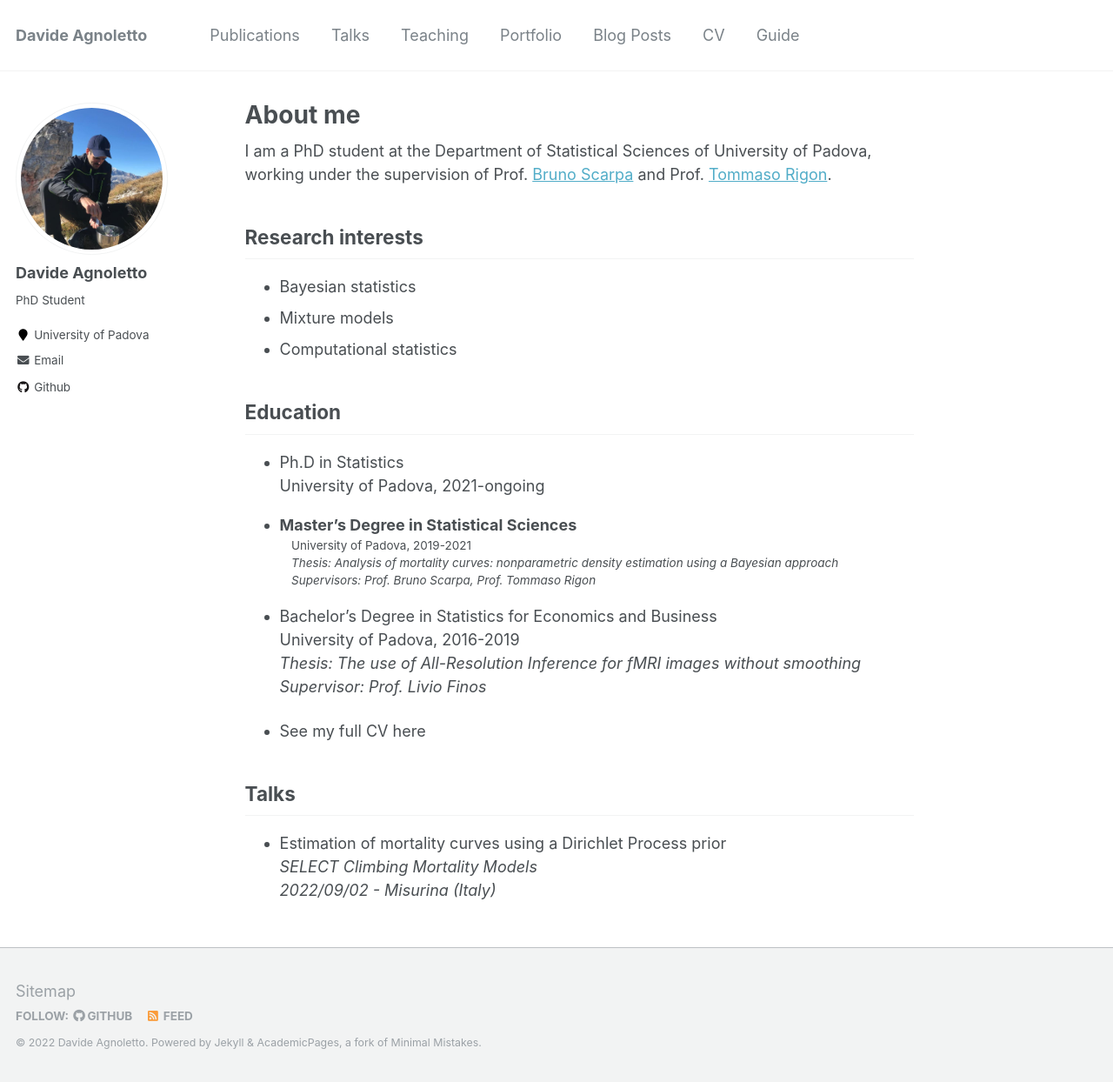
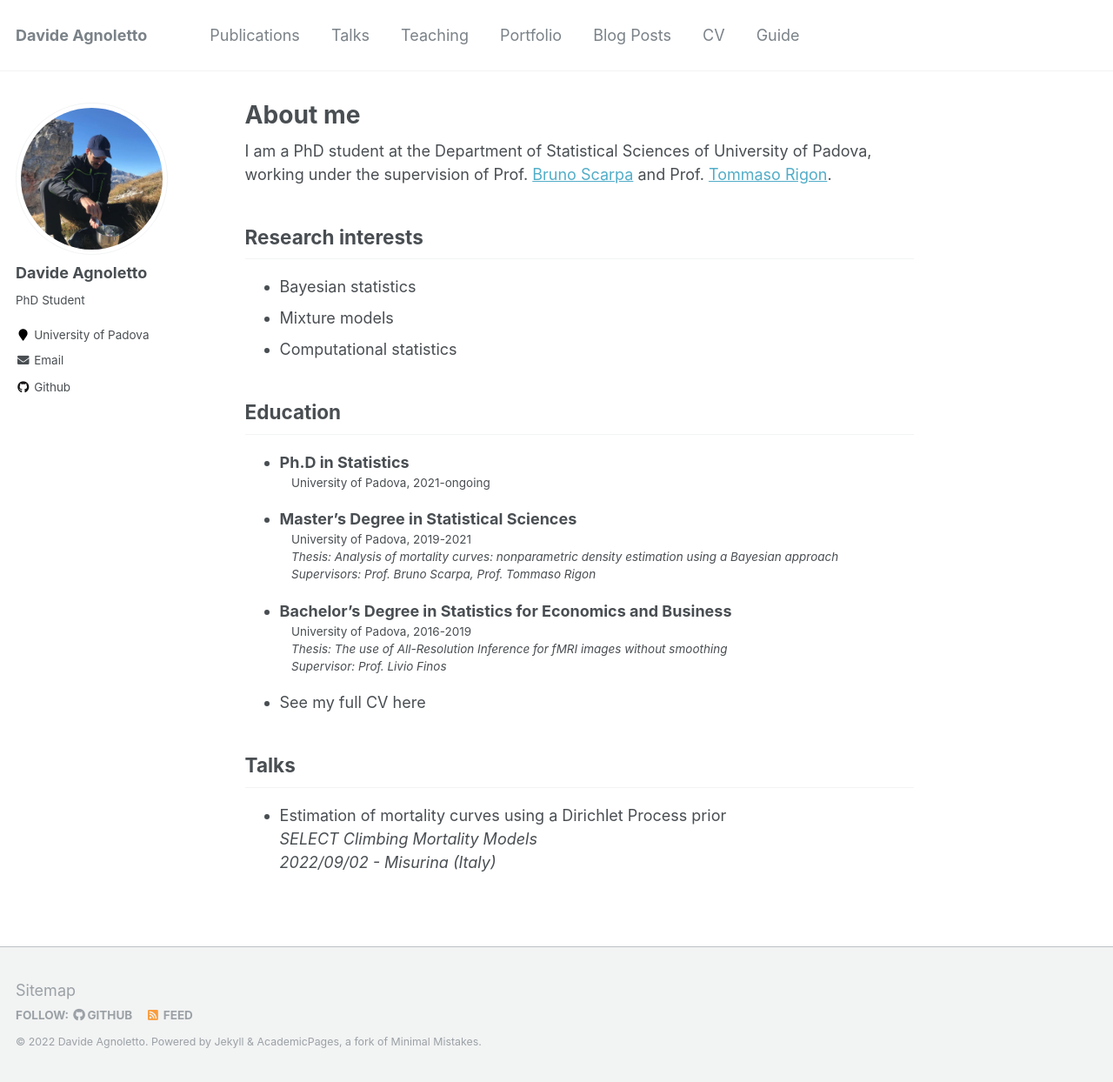
Before and after one commit to davideagno/davideagno.github.io, a Jekyll site: the page built from _pages/about.md, in a window 1280 px wide and 1244 px high. Shown: the whole window at 87% size. Built offline with Jekyll 4.4.1, drawn with Linux system fonts in a browser that asks for light colours.

```diff
--- a/_pages/about.md
+++ b/_pages/about.md
@@ -19,15 +19,15 @@ Research interests
 Education
 --
 * Ph.D in Statistics<br />
-  University of Padova, 2021-ongoing
+  :   University of Padova, 2021-ongoing
 * Master's Degree in Statistical Sciences<br />
   :   University of Padova, 2019-2021<br />
   :   *Thesis: Analysis of mortality curves: nonparametric density estimation using a Bayesian approach*<br />
   :   *Supervisors: Prof. Bruno Scarpa, Prof. Tommaso Rigon*
 * Bachelor's Degree in Statistics for Economics and Business<br />
-  University of Padova, 2016-2019<br />
-  *Thesis: The use of All-Resolution Inference for fMRI images without smoothing*<br />
-  *Supervisor: Prof. Livio Finos*
+  :   University of Padova, 2016-2019<br />
+  :   *Thesis: The use of All-Resolution Inference for fMRI images without smoothing*<br />
+  :   *Supervisor: Prof. Livio Finos*
 
 * See my full CV here
 
```
